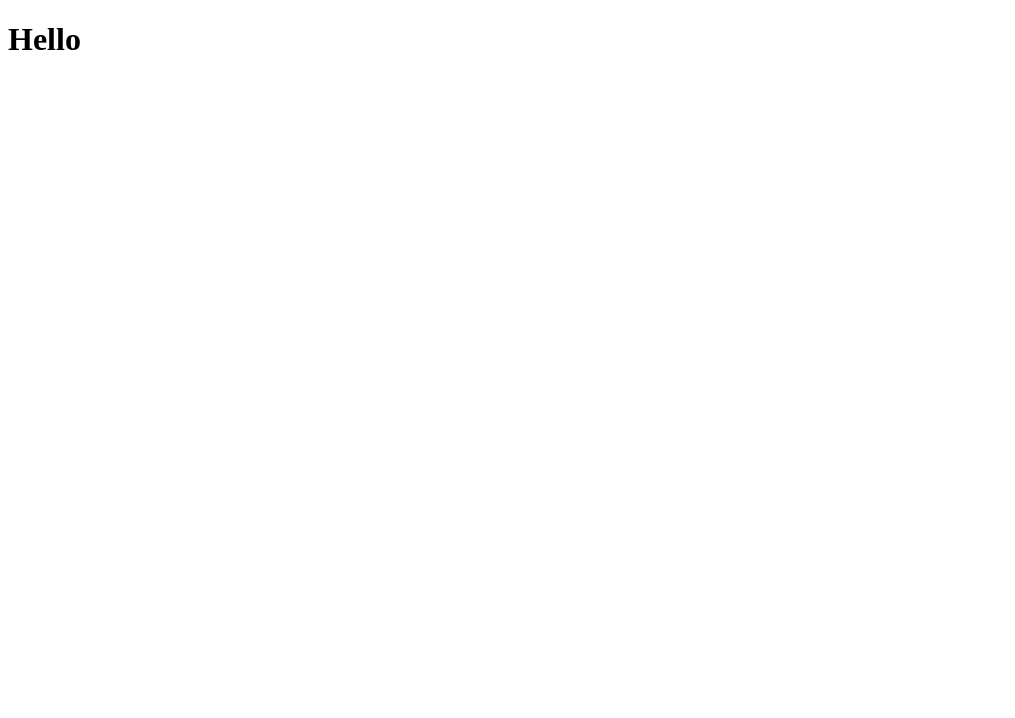
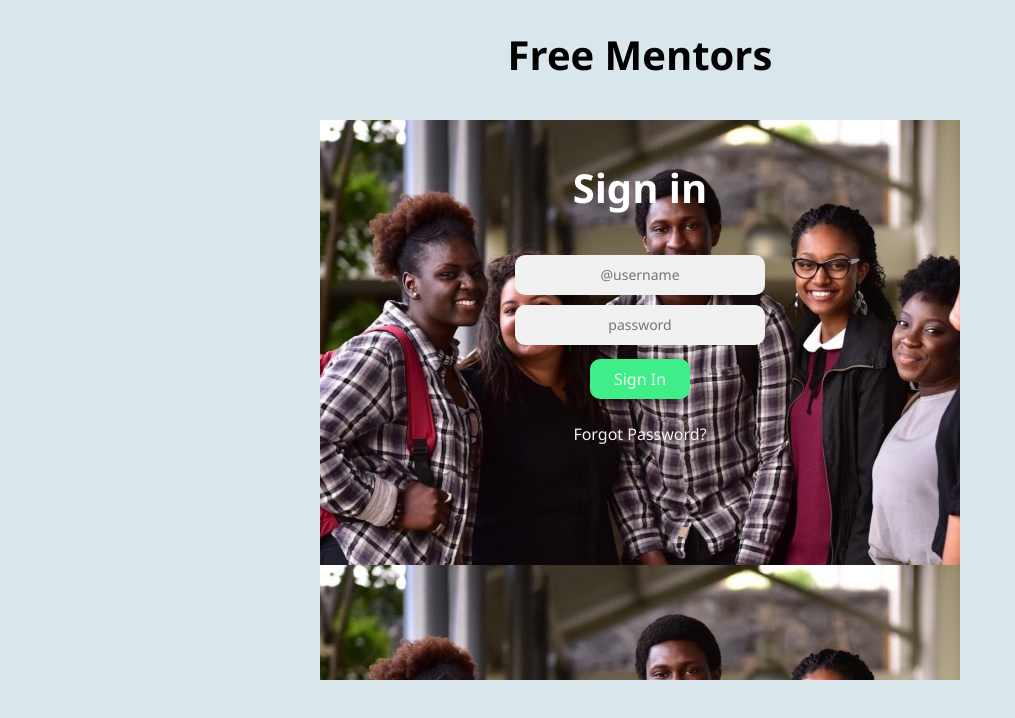
Before and after one commit to Kennie-Simz/free-mentors, a plain HTML site: page UI/index.html in a window 1280 px wide. Shown: the whole page, without its empty margins (0-1015 px from the left). Drawn offline with Linux system fonts and the light colour scheme.

Commit message:
[Finishes #167804489] A user can sign in

```diff
--- a/UI/index.html
+++ b/UI/index.html
@@ -4,9 +4,26 @@
     <meta charset="UTF-8">
     <meta name="viewport" content="width=device-width, initial-scale=1.0">
     <meta http-equiv="X-UA-Compatible" content="ie=edge">
-    <title>Start Page</title>
+    <link rel="stylesheet" href="style.css">
+    <title>Free-Mentors</title>
 </head>
 <body>
-    <h1>Hello</h1>
+    <h1 class="app">Free Mentors</h1>
+    <br>
+    <div class="container">
+        <h1>Sign in</h1>
+        <form action="index.html" method="POST">
+         <div class="tbox">
+            <input type="text" placeholder="@username" value="">
+         </div>
+
+         <div class="tbox">
+            <input type="password" placeholder="password" value="">
+         </div>
+
+         <input class="btn" type="submit" name="" value="Sign In">
+        </form>
+        <a class="b1" href="#">Forgot Password?</a>
+    </div>
 </body>
 </html>
--- /dev/null
+++ b/UI/style.css
@@ -0,0 +1,75 @@
+body {
+    background: rgba(186, 210, 221, 0.548);
+    margin: 0;
+    padding: 0;
+    font-family: 'Segoe UI', Tahoma, Geneva, Verdana, sans-serif;
+}
+
+.app {
+    font-size: 40px;
+    text-align: center;
+}
+.container {
+    width: 50%;
+    height: 70%;
+    background: url(./images/background.jpeg);
+    position: absolute;
+    top: 50%;
+    left: 50%;
+    transform: translate(-50%, -50%);
+    color: white;
+    text-align: center;
+}
+
+.container h1 {
+    font-size: 40px;
+    margin-top: 40px;
+    margin-bottom: 40px;
+}
+
+.tbox {
+    width: 250px;
+    height: 40px;
+    background: #f1f1f1;
+    border-radius: 10px;
+    margin: 10px auto;
+}
+.tbox input {
+    background: none;
+    border: none;
+    outline: none;
+    text-align: center;
+    width: 90%;
+    line-height: 37px;
+    font-family: 'Segoe UI', Tahoma, Geneva, Verdana, sans-serif;
+    font-size: 14px;
+    color: #000000;
+}
+.btn {
+    width: 100px;
+    height: 40px;
+    background: #3fee88;
+    border-radius: 10px;
+    margin: 14px auto;
+    display: block;
+    font-family: 'Segoe UI', Tahoma, Geneva, Verdana, sans-serif;
+    font-size: 16px;
+    border: none;
+    color: #f1f1f1;
+    cursor: pointer;
+}
+
+.b1 {
+    display: block;
+    width: 260px;
+    padding: 10px 0;
+    text-decoration: none;
+    color: #f1f1f1;
+    text-align: center;
+    margin: auto;
+    transition: 0.4s all;
+}
+
+a:hover {
+    background: #00000000;
+}
```
Also changed, not shown: UI/images/background.jpeg (added).
